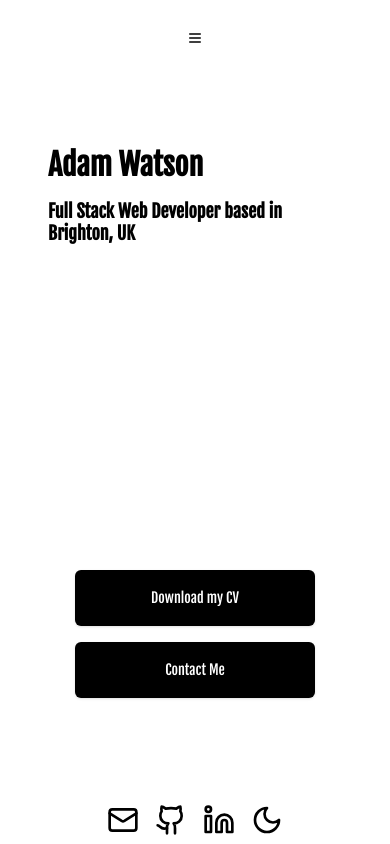
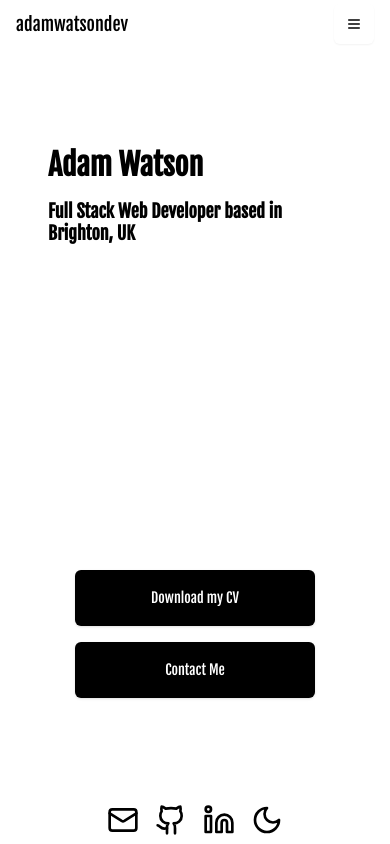
Before and after one commit to adamwatsondev/portfolio, a Next.js app: page / in a window 390 px wide. Shown: the top 844 px of the page. Built offline with nearby package versions, Linux system fonts and the light colour scheme.

Commit message:
header fixes

```diff
--- a/components/layout/header.tsx
+++ b/components/layout/header.tsx
@@ -31,40 +31,36 @@ export default function Header() {
     event.preventDefault();
 
     if (window.location.pathname === "/") {
-      // Smooth scroll if already on home page
       document
         .getElementById(sectionId)
         ?.scrollIntoView({ behavior: "smooth" });
     } else {
-      // Navigate to home first, then scroll
       router.push(`/#${sectionId}`);
       setTimeout(() => {
         document
           .getElementById(sectionId)
           ?.scrollIntoView({ behavior: "smooth" });
-      }, 100); // Ensure page is loaded before scrolling
+      }, 100);
     }
   };
 
   return (
-    <div className="flex w-full justify-between sm:px-32 h-24 transition-colors duration-1000 ease-in-out pt-2 sm:pt-0 items-start sm:items-center bg-white dark:bg-black relative">
-      <div className="hidden md:block items-start space-x-4">
-        <div className="col-span-3 text-start flex dark:dark:invert text-black">
+    <div className="flex w-full justify-between sm:px-32 sm:h-20 h-12 transition-colors duration-1000 ease-in-out pt-2 sm:pt-0 sm:items-center bg-white dark:bg-black relative">
+      <div className="flex items-center pl-4 pb-2 space-x-4 text-start">
         <span
           onAnimationEnd={(e) =>
             (e.target as HTMLElement).classList.add("done")
           }
-            className="text-lg sm:text-2xl xl:text-3xl 2xl:text-4xl typing-container font-old-standard"
+          className="text-lg dark:invert text-black sm:text-2xl xl:text-3xl 2xl:text-4xl typing-container"
         >
           adamwatsondev<span className="animate-blink">_</span>
         </span>
       </div>
-      </div>
-      <div className="sm:hidden flex w-full justify-center items-center relative">
+      <div className="sm:hidden flex w-full justify-end pb-1 pr-4 items-end relative">
         <Button
-          variant="ghost"
+          variant="outline"
           onClick={toggleMenu}
-          className="relative w-10 h-10"
+          className="relative bg-transparent border-0 w-10 h-10"
         >
           <X
             className={`absolute w-4 h-4 transition-all text-black dark:text-white duration-500 ease-in-out ${
@@ -72,7 +68,7 @@ export default function Header() {
             }`}
           />
           <Menu
-            className={`absolute w-4 h-4 mt-5 transition-all text-black dark:text-white duration-500 ease-in-out ${
+            className={`absolute w-4 h-4 transition-all text-black dark:text-white duration-500 ease-in-out ${
               isMenuOpen ? "opacity-0 scale-90" : "opacity-100 scale-100"
             }`}
           />
@@ -80,13 +76,13 @@ export default function Header() {
 
         {/* Navigation Menu (mobile) */}
         <div
-          className={`absolute top-full w-fit z-10 flex justify-center bg-white dark:bg-black transition-all duration-700 ease-in-out ${
+          className={`absolute top-full w-fit z-10 flex justify-end bg-white dark:bg-black transition-all duration-700 ease-in-out ${
             isMenuOpen
               ? "max-h-[400px] opacity-100 translate-y-0"
               : "max-h-0 opacity-0 -translate-y-5 overflow-hidden"
           }`}
         >
-          <ul className="flex border border-black dark:border-white rounded-md p-2 flex-col gap-3 text-center transition-all duration-500 ease-in-out">
+          <ul className="flex border border-black dark:border-white rounded-md p-2 flex-col gap-3 text-end transition-all duration-500 ease-in-out">
             <li>
               <Link
                 href="/"
```
Lines whose indentation alone changed are shown as unchanged.
